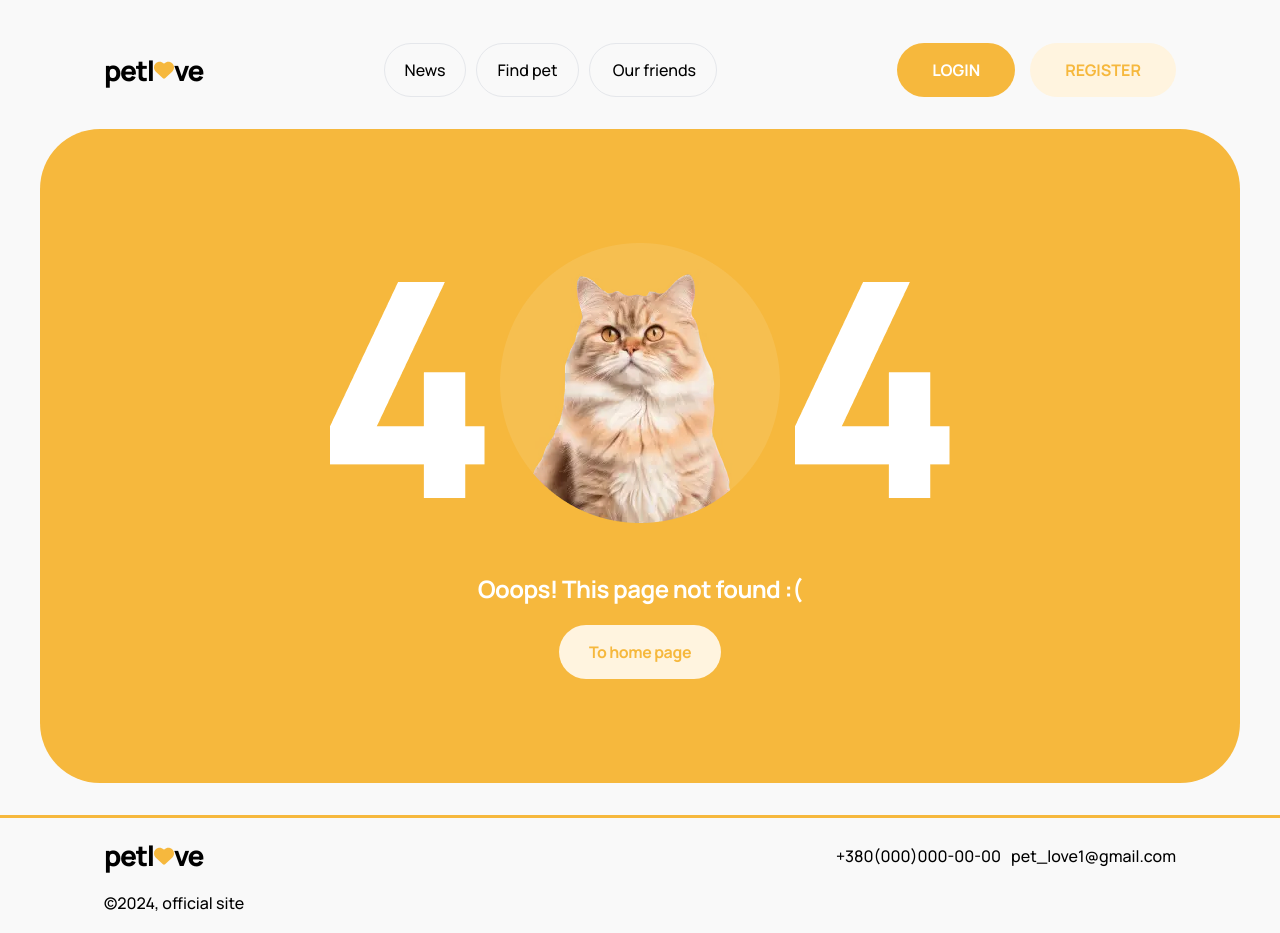
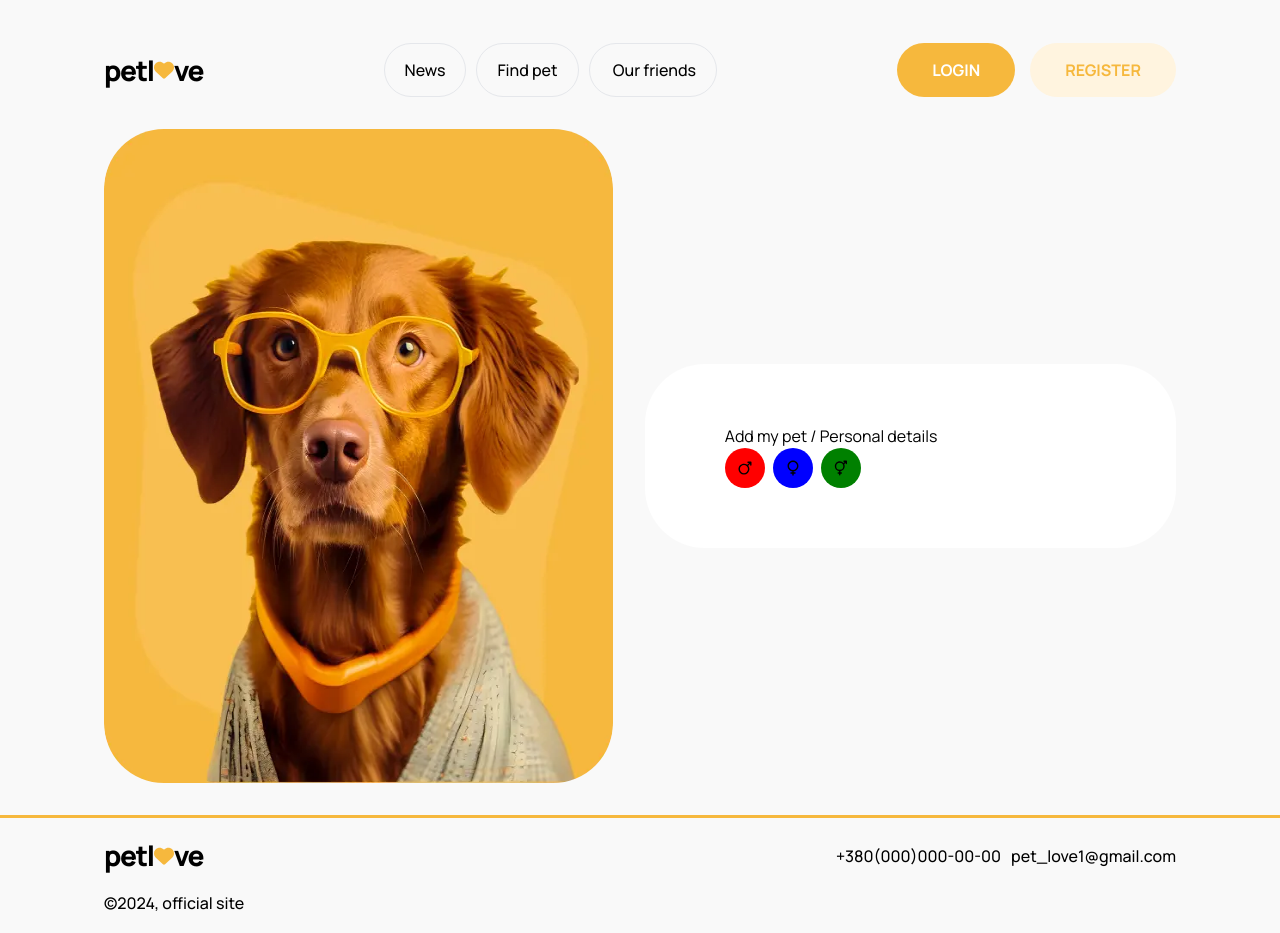
Before and after one commit to JuliaTarasenko00/petlove, a Next.js app: page /user/add_pet in a window 1280 px wide. Before the commit this address had no page. Built offline with nearby package versions, Linux system fonts and the light colour scheme.

Commit message:
Fixed loader on pages

```diff
--- /dev/null
+++ b/src/app/user/add_pet/page.tsx
@@ -0,0 +1,5 @@
+import { AddPetForm } from '@/components/user/addPets/AddPets';
+
+export default function AddPet() {
+  return <AddPetForm />;
+}
--- a/src/app/user/add_pets/page.tsx
+++ /dev/null
@@ -1,3 +0,0 @@
-export default function AddPets  (){
-    return <p>Add pets</p>
-}
--- a/src/components/main/news/NewsList.tsx
+++ b/src/components/main/news/NewsList.tsx
@@ -9,10 +9,12 @@ import { FormValue, SearchForm } from '@/components/ui/SearchForm';
 import { TitlePage } from '@/components/ui/TitlePage';
 import { NewsItem } from './NewsItem';
 import { Pagination } from '@/components/ui/Pagination/Pagination';
+import { Loader } from '@/components/ui/loader/Loader';
 
 export const NewsList = () => {
   const dispatch = useAppDispatch();
   const [page, setPage] = useState<number>(1);
+  const isLoading = useAppSelector((state) => state.news.isLoading);
   const [value, setValue] = useState<string>('');
   const news = useAppSelector((state) => state.news.results);
   const count = useAppSelector((state) => state.news.totalPages);
@@ -31,6 +33,8 @@ export const NewsList = () => {
   }, []);
 
   return (
+    <>
+      {!isLoading && (
         <section className=" py-[96px]">
           <div className="container">
             <div className=" mb-[60px] flex items-center justify-between px-[60px]">
@@ -69,5 +73,8 @@ export const NewsList = () => {
             )}
           </div>
         </section>
+      )}
+      {isLoading && <Loader />}
+    </>
   );
 };
--- a/src/components/main/notices/NoticesList.tsx
+++ b/src/components/main/notices/NoticesList.tsx
@@ -6,10 +6,12 @@ import { useAppDispatch, useAppSelector } from '@/helpers/hooks/useActionHooks';
 import { Filter } from './filter/Filter';
 import { TitlePage } from '@/components/ui/TitlePage';
 import { Pagination } from '@/components/ui/Pagination/Pagination';
+import { Loader } from '@/components/ui/loader/Loader';
 
 export const NoticesList = () => {
   const [page, setPage] = useState<number>(1);
   const noticesList = useAppSelector((state) => state.notices.results);
+  const isLoading = useAppSelector((state) => state.notices.isLoading);
   const count = useAppSelector((state) => state.notices.totalPages);
   const dispatch = useAppDispatch();
 
@@ -18,6 +20,8 @@ export const NoticesList = () => {
   }, [page, dispatch]);
 
   return (
+    <>
+      {!isLoading && (
         <section className="min-h-[100vh] py-[96px]">
           <div className="container">
             <TitlePage>Find your favorite pet</TitlePage>
@@ -28,5 +32,8 @@ export const NoticesList = () => {
             <Pagination page={page} setPage={setPage} count={count} />
           </div>
         </section>
+      )}
+      {isLoading && <Loader />}
+    </>
   );
 };
--- a/src/components/main/ourFriends/OurFriendsList.tsx
+++ b/src/components/main/ourFriends/OurFriendsList.tsx
@@ -5,9 +5,11 @@ import { getFriends } from '@/redux/friends/operation';
 import { useEffect } from 'react';
 import { OurFriendsItem } from './OurFriendsItem';
 import { TitlePage } from '@/components/ui/TitlePage';
+import { Loader } from '@/components/ui/loader/Loader';
 
 export const OurFriendsComponent = () => {
   const friendsList = useAppSelector((state) => state.friends.friends);
+  const isLoading = useAppSelector((state) => state.friends.isLoading);
   const dispatch = useAppDispatch();
 
   useEffect(() => {
@@ -15,6 +17,8 @@ export const OurFriendsComponent = () => {
   }, []);
 
   return (
+    <>
+      {!isLoading && (
         <section className="py-[96px]">
           <div className="container">
             <TitlePage>Our Friends</TitlePage>
@@ -23,5 +27,8 @@ export const OurFriendsComponent = () => {
             </ul>
           </div>
         </section>
+      )}
+      {isLoading && <Loader />}
+    </>
   );
 };
--- /dev/null
+++ b/src/components/user/addPets/AddPets.tsx
@@ -0,0 +1,65 @@
+'use client';
+import Image from 'next/image';
+import image from '/public/image/image_dog_add_pets.webp';
+import { IoFemaleSharp, IoMale, IoMaleFemale } from 'react-icons/io5';
+import { useForm } from 'react-hook-form';
+
+interface IListSelect {
+  name: string;
+  element: any;
+  style: string;
+}
+
+export const AddPetForm = () => {
+  const listSelect: IListSelect[] = [
+    {
+      name: 'female',
+      element: <IoMale />,
+      style:
+        'bg-[red] w-[40px] h-[40px] rounded-[30px] flex items-center justify-center',
+    },
+    {
+      name: 'male',
+      element: <IoFemaleSharp />,
+      style:
+        'bg-[blue] w-[40px] h-[40px] rounded-[30px] flex items-center justify-center',
+    },
+    {
+      name: 'multiple',
+      element: <IoMaleFemale />,
+      style:
+        'bg-[green] w-[40px] h-[40px] rounded-[30px] flex items-center justify-center',
+    },
+  ];
+
+  const {} = useForm({});
+
+  return (
+    <section className="py-[32px]">
+      <div className=" container flex items-center justify-center gap-[32px]">
+        <div>
+          <Image
+            src={image}
+            alt="Dog"
+            width={592}
+            height={654}
+            priority={true}
+            className=" h-[654px] w-[592px] rounded-[60px]"
+          />
+        </div>
+        <div className=" w-[592px] rounded-[60px] bg-[#fff] px-[80px] py-[60px]">
+          <h3>
+            Add my pet / <span>Personal details</span>
+          </h3>
+          <ul className=" flex items-center gap-[8px]">
+            {listSelect.map(({ element, name, style }) => (
+              <li key={name} className={style}>
+                {element}
+              </li>
+            ))}
+          </ul>
+        </div>
+      </div>
+    </section>
+  );
+};
--- a/src/components/user/profile/userInformation/ModalInformationEdit.tsx
+++ b/src/components/user/profile/userInformation/ModalInformationEdit.tsx
@@ -23,7 +23,6 @@ const defaultValues: ValuesInput = {
 
 export const ModalInformationEdit = () => {
   const [selectImg, setSelectImg] = useState<File | null>(null);
-  console.log('selectImg: ', !!selectImg);
   const {
     handleSubmit,
     control,
@@ -72,7 +71,7 @@ export const ModalInformationEdit = () => {
                 )}
               />
               <div className=" h-[42px] w-[226px] overflow-hidden rounded-[30px] border-[1px] border-[#f6b83d] p-[12px]">
-                <p className=" h-[22px] w-[200px] overflow-hidden text-ellipsis whitespace-normal text-[15px] font-bold leading-[129%] tracking-tight text-[#262626]">
+                <p className=" h-[22px] w-[200px] cursor-not-allowed overflow-hidden text-ellipsis whitespace-normal text-[15px] font-bold leading-[129%] tracking-tight text-[#262626]">
                   {!!selectImg
                     ? URL.createObjectURL(selectImg).slice(5)
                     : 'URL your photo'}
```
Also changed, not shown: public/image/image_dog_add_pets.webp (added). Lines whose indentation alone changed are shown as unchanged.
